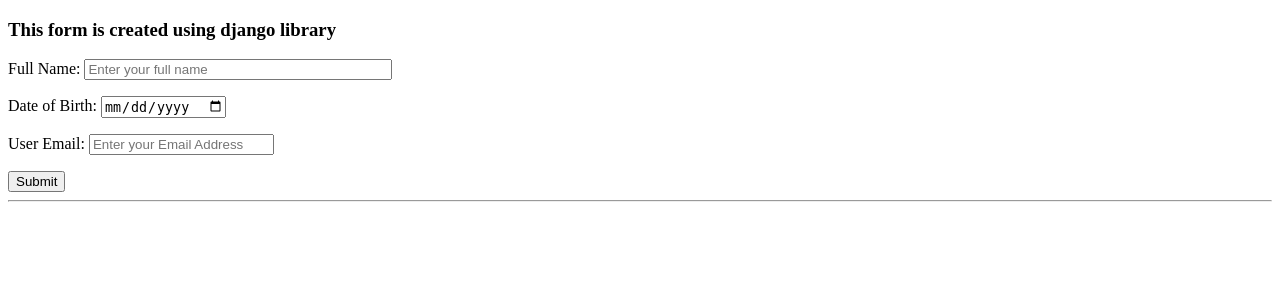
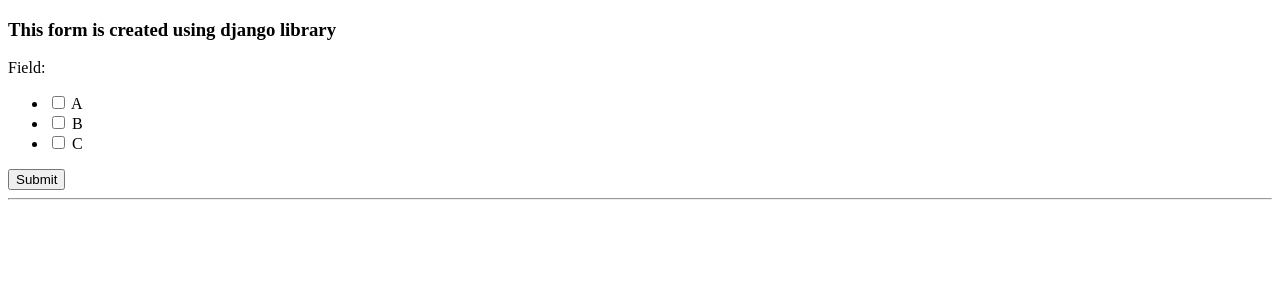
Before and after one commit to mdanisurrahmanrony/Django-Practice-Project, a Django app: page /form/ in a window 1280 px wide. Shown: the top 300 px of the page. Run offline with Django 3.2, Linux system fonts and the light colour scheme.

Commit message:
Some Form Fields Example

```diff
--- a/django_practice_app/forms.py
+++ b/django_practice_app/forms.py
@@ -1,8 +1,13 @@
 from django import forms
 
 class user_form(forms.Form):
-    user_name = forms.CharField(label="Full Name", widget = forms.TextInput(attrs={'placeholder':'Enter your full name', 'style':'width:300px'}))
-
-    user_dob = forms.DateField(label="Date of Birth", widget = forms.TextInput(attrs={'type':'date'}))
-
-    user_email = forms.EmailField(label="User Email", widget = forms.TextInput(attrs={'placeholder':'Enter your Email Address'}))
+    #boolean_field = forms.BooleanField(required=False)
+    #field = forms.CharField(max_length=15, min_length=5)
+    #choices = (('','---SELECT OPTION--'),('1','First'),('2','Second'),('3','Third'))
+    #field = forms.ChoiceField(choices=choices, required=False)
+    #choices = (('A','A'),('B','B'),('C','C'))
+    #field = forms.ChoiceField(choices=choices, widget=forms.RadioSelect)
+    #choices = (('','---SELECT OPTION--'),('1','First'),('2','Second'),('3','Third'))
+    #field = forms.MultipleChoiceField(choices=choices, required=False)
+    choices = (('A','A'),('B','B'),('C','C'))
+    field = forms.MultipleChoiceField(choices=choices, widget=forms.CheckboxSelectMultiple)
--- a/django_practice_app/views.py
+++ b/django_practice_app/views.py
@@ -19,13 +19,7 @@
         new_form = forms.user_form(request.POST)
 
         if new_form.is_valid():
-            user_name = new_form.cleaned_data['user_name']
-            user_dob = new_form.cleaned_data['user_dob']
-            user_email = new_form.cleaned_data['user_email']
-
-            diction.update({'user_name':user_name})
-            diction.update({'user_dob':user_dob})
-            diction.update({'user_email':user_email})
+            diction.update({'field':new_form.cleaned_data['field']})
             diction.update({'form_submitted':"Yes"})
 
     return render(request, 'django_practice_app/form.html', context=diction)
--- a/templates/django_practice_app/form.html
+++ b/templates/django_practice_app/form.html
@@ -13,9 +13,7 @@
     </form>
     <hr>
     {% if form_submitted %}
-    <p>Name: {{ user_name }}</p>
-    <p>Date of Birth: {{ user_dob }}</p>
-    <p>Email: {{ user_email }}</p>
+    <p>Field: {{ field }}</p>
     {% endif %}
   </body>
 </html>
```
